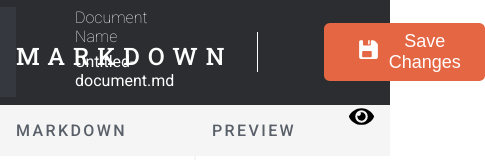
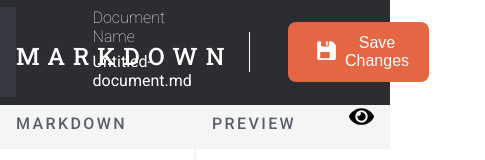
Before and after one commit to Aayush895/Markdown-Editor, a React (Vite) app in the folder client/: page / in a window 390 px wide. Shown: the top 160 px of the page, 485 px wide, since content can reach past the window. Built offline with nearby package versions, Linux system fonts and the light colour scheme; no server answers.

Commit message:
Made responsive for desktop and tablet

```diff
--- a/client/src/App.module.css
+++ b/client/src/App.module.css
@@ -20,3 +20,9 @@
 #removePreview:hover {
   color: var(--dark-orange);
 }
+
+@media(max-width: 1440px) {
+  #editorPreviewContainer {
+    height: 90vh;
+  }
+}
--- a/client/src/CSS/Button.module.css
+++ b/client/src/CSS/Button.module.css
@@ -20,3 +20,16 @@
 #button:hover {
   background-color: var(--orange);
 }
+
+@media (max-width: 768px) {
+  #button {
+    padding: 0.75rem 1.25rem;
+    font-size: 1rem;
+    min-height: 48px; /* Larger touch target for tablets */
+    border-radius: 0.5rem;
+  }
+
+  #button > span {
+    padding: 0 0.375rem;
+  }
+}
--- a/client/src/CSS/Navbar.module.css
+++ b/client/src/CSS/Navbar.module.css
@@ -13,6 +13,12 @@
   align-items: center;
   font-weight: 100;
   width: 35%;
+}
+
+#expand {
+  background-color: '#35393F';
+  padding: 1rem 0.5rem;
+  cursor: 'pointer';
 }
 
 .navLogo {
@@ -64,13 +70,13 @@
   background: none;
   color: var(--dark-white);
   padding: 0;
-	border-radius: 0;
-	outline: none;
+  border-radius: 0;
+  outline: none;
   border-bottom: 1px solid var(--white);
   box-shadow: none !important;
-	-webkit-appearance: none;
-	-moz-appearance: none;
-	appearance: none;
+  -webkit-appearance: none;
+  -moz-appearance: none;
+  appearance: none;
   font-weight: 400;
   font-size: medium;
 }
@@ -81,3 +87,25 @@
   justify-content: space-around;
   width: 17%;
 }
+
+@media (max-width: 1440px) {
+  #navContainer {
+    padding-right: 1rem;
+  }
+
+  .navHeader {
+    width: 45%;
+  }
+
+  .navLogo {
+    width: 55%;
+  }
+
+  .navLogo > p {
+    padding: 0.5rem 1rem 0 0rem;
+  }
+
+  .navEditBtns {
+    width: 23%;
+  }
+}
--- a/client/src/Components/Sidebar/Sidebar.jsx
+++ b/client/src/Components/Sidebar/Sidebar.jsx
@@ -39,11 +39,18 @@ function Sidebar({
     setMarkdownContent('')
   }
 
+  let width = 0;
+  if(window.innerWidth > 1440) {
+    width = '15%'
+  } else {
+    width = '23%'
+  }
+
   return (
     <div
       id={styles.sideBarContainer}
       style={{
-        width: expand ? '15%' : '0',
+        width: expand ? width : '0',
         transition: 'linear 0.05s',
         overflow: expand ? null : 'hidden',
       }}
```
Also changed, not shown: client/src/CSS/Sidebar.module.css (line endings or trailing spaces).
